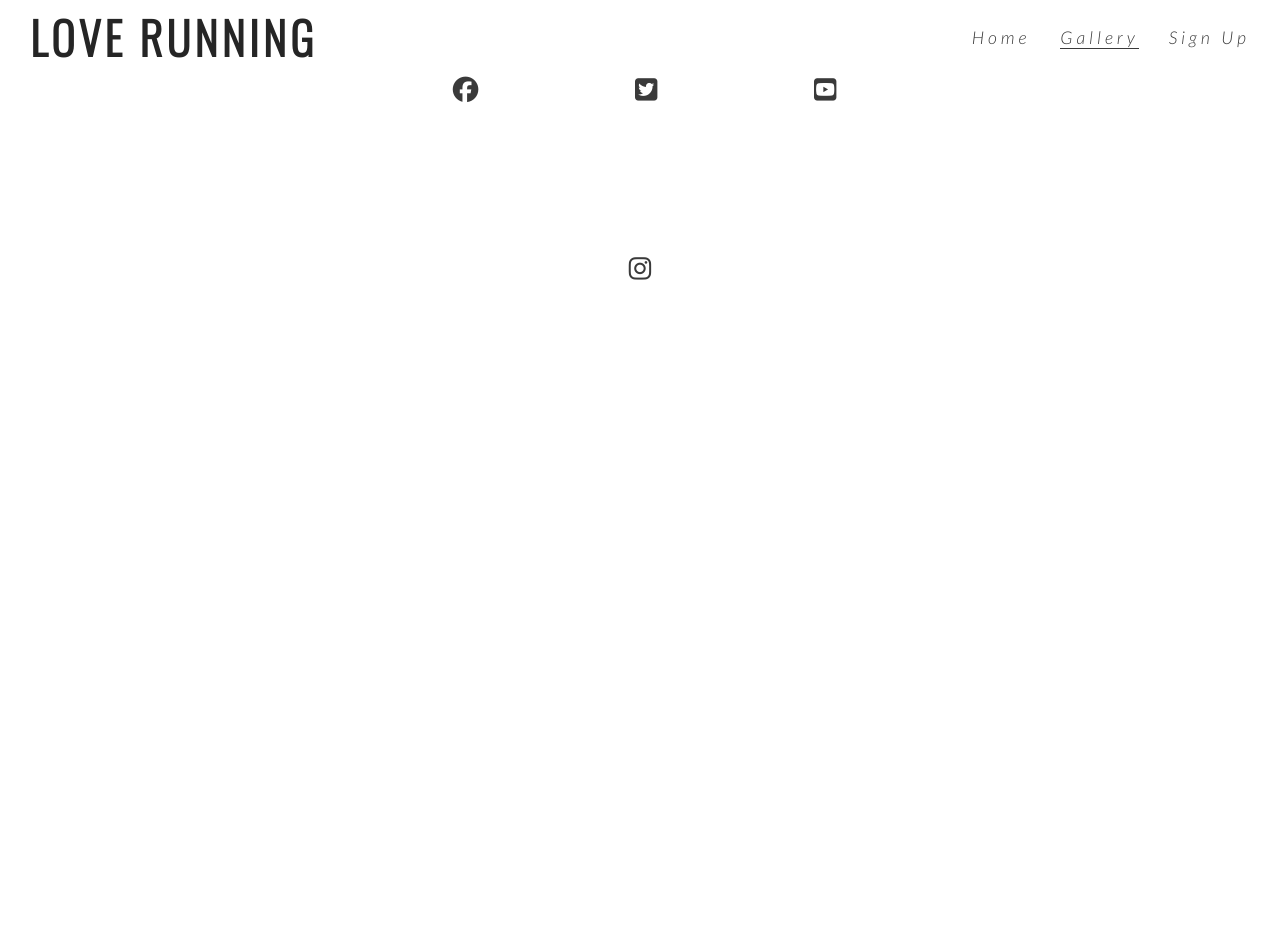
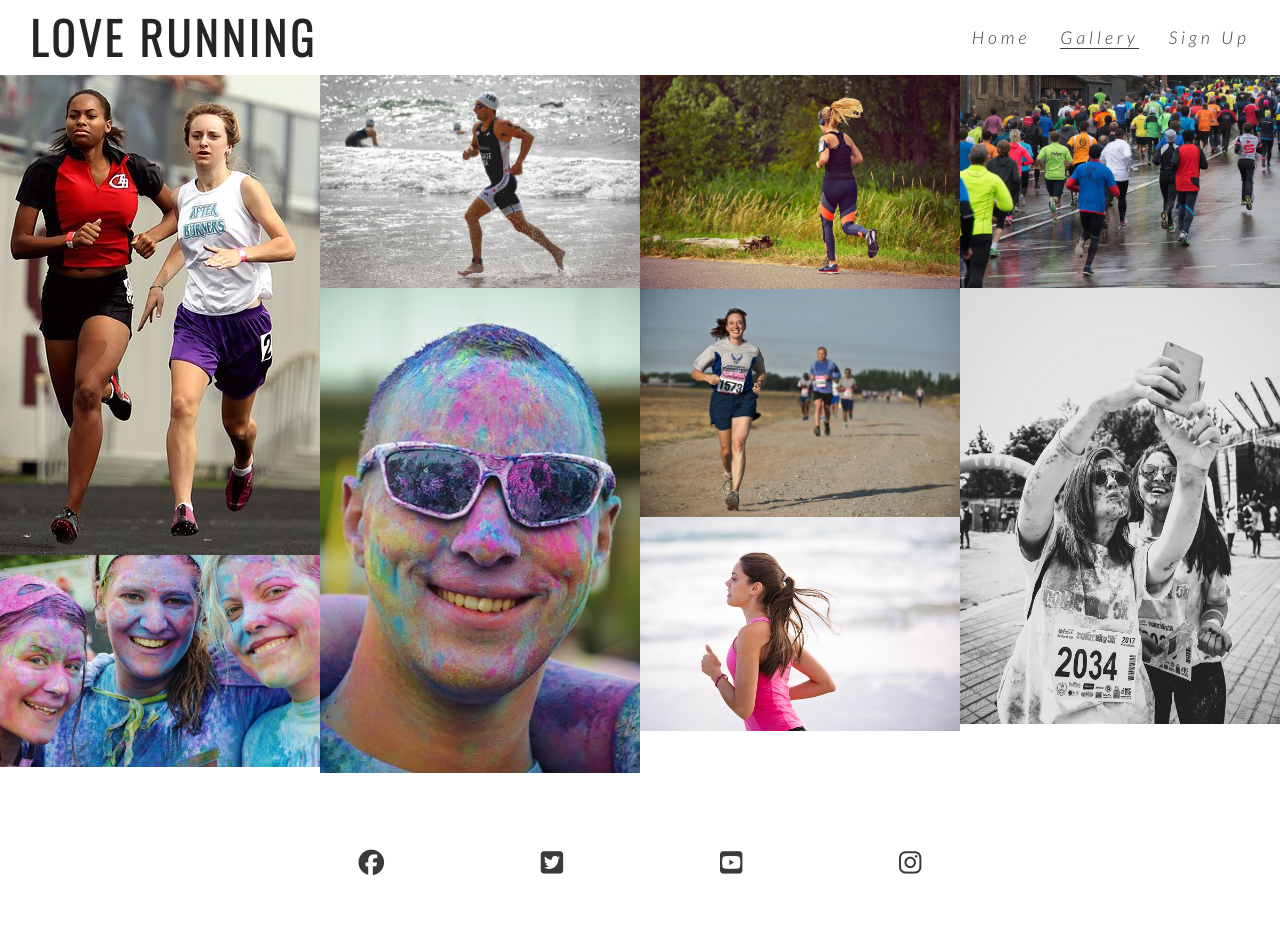
Before and after one commit to JessMair/love-running, a plain HTML site: page gallery.html in a window 1280 px wide. Before the commit the page ends 800 px from the top, so only its background shows below. Drawn offline with nearby package versions, Linux system fonts and the light colour scheme.

Commit message:
Add gallery images and masonary styling

```diff
--- a/assets/css/style.css
+++ b/assets/css/style.css
@@ -234,3 +234,15 @@ footer {
     padding: 5%;
     color: #3a3a3a;
 }
+
+/* gallery */
+
+#photos {
+    clear: both;
+    line-height: 0;
+    column-count: 4;
+    column-gap: 0px;
+}
+#photos > img {
+    width: 100%;
+}
--- a/gallery.html
+++ b/gallery.html
@@ -31,7 +31,17 @@
             </ul>
         </nav>
     </header>
-
+    <section id="photos">
+    <img src="assets/images/athletes.jpg" alt="Two athletes running together">
+    <img src="assets/images/girls.jpg" alt="Three girls at charity paint running festival">
+    <img src="assets/images/runner3.jpg" alt="Solo male runner jogging on a beach">
+    <img src="assets/images/man.jpg" alt="Man at charity paint running festival">
+    <img src="assets/images/runner1.jpg" alt="Solo female runner jogging through phoenix park">
+    <img src="assets/images/runner2.jpg" alt="Runners competing in marathon">
+    <img src="assets/images/runner4.jpg" alt="Solo female runner jogging on a beach">
+    <img src="assets/images/running_gang.jpg" alt="Large group of runners taking part in a marathon on a rainy day">
+    <img src="assets/images/mud-run.jpg" alt="Two female runners taking a muddy selfie after the mud runners championship">
+</section>
     <footer>
         <ul class="social-networks">
             <li>
```
Also changed, not shown: assets/images/athletes.jpg (added), assets/images/girls.jpg (added), assets/images/man.jpg (added), assets/images/mud-run.jpg (added), assets/images/runner1.jpg (added), assets/images/runner2.jpg (added), assets/images/runner3.jpg (added), assets/images/runner4.jpg (added), assets/images/running_gang.jpg (added).
